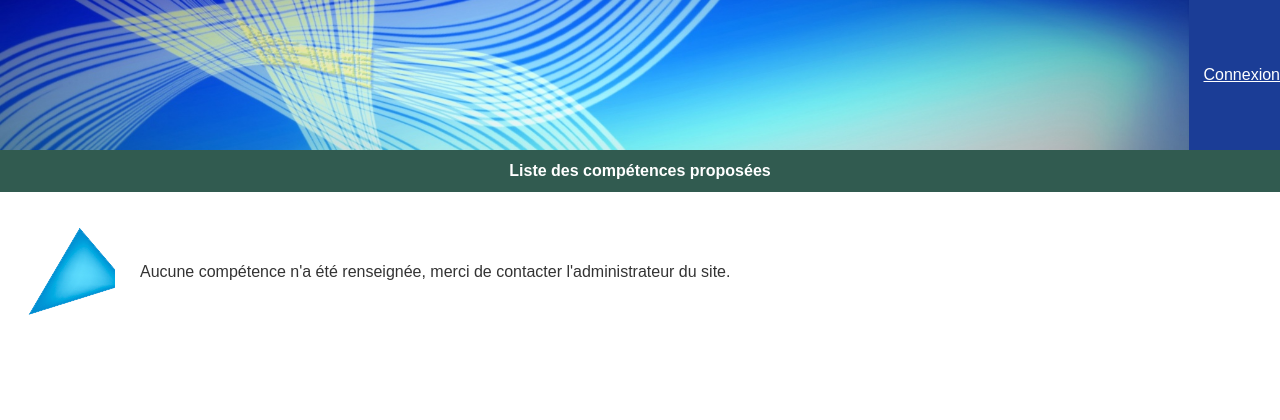
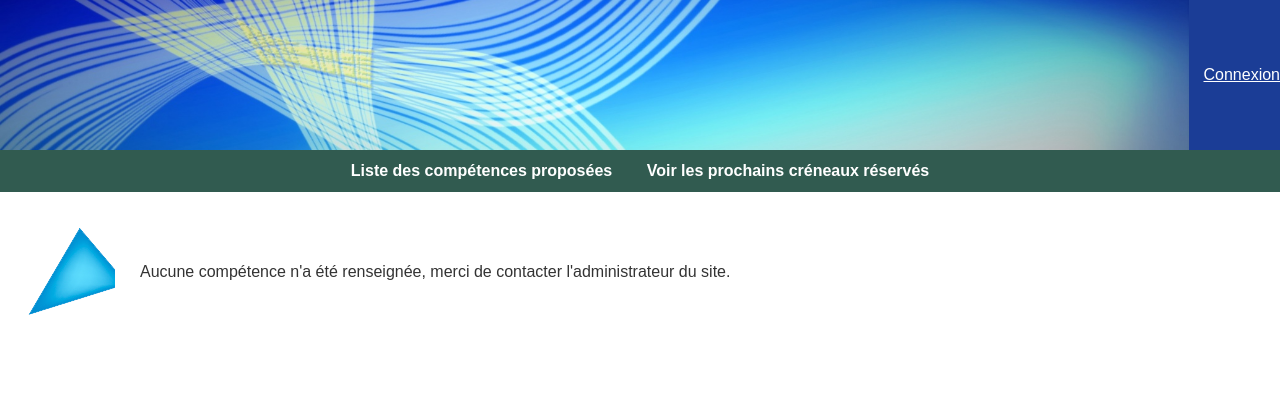
Before and after one commit to severinehmfms/evaldjango, a Django app: page /entraide/allskills/ in a window 1280 px wide. Shown: the top 420 px of the page. Run offline with Django 5.2, Linux system fonts and the light colour scheme; data that the repository does not hold is empty.

Commit message:
Ajout de liens vers la liste des créneaux, pour l'instant tous pointent sur la même page

```diff
--- a/biaudentraide/templates/base.html
+++ b/biaudentraide/templates/base.html
@@ -30,8 +30,16 @@
                         <a href="{% url 'entraide:majskills' %}">Définir mes compétences</a>
 
                         <a href="{% url 'entraide:addschedule' %}">Ajouter un créneau d'activité </a>
+
+                        <a href="{% url 'entraide:showschedules' %}">Voir mes créneaux </a>
+
+                        <a href="{% url 'entraide:showschedules' %}">Voir les prochains créneaux demandés </a>
+
                     {% else %}
                         <a href="{% url 'entraide:allskills' %}">Liste des compétences proposées</a>
+
+                        <a href="{% url 'entraide:showschedules' %}">Voir les prochains créneaux réservés</a>
+
                     {% endif %}
                 {% endblock %}
             </nav>
```
